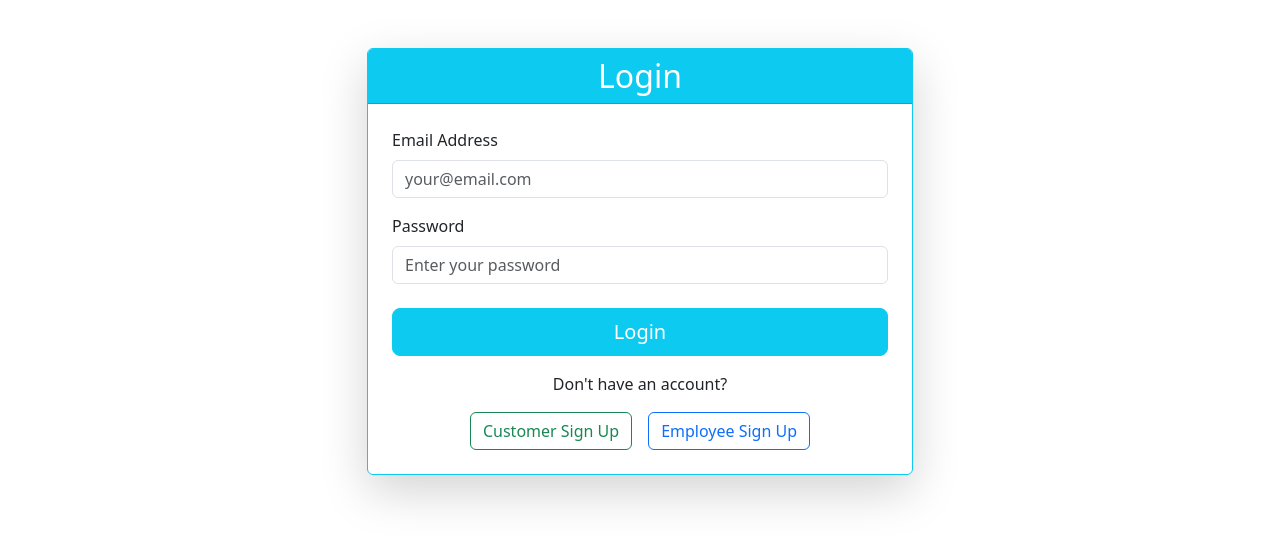
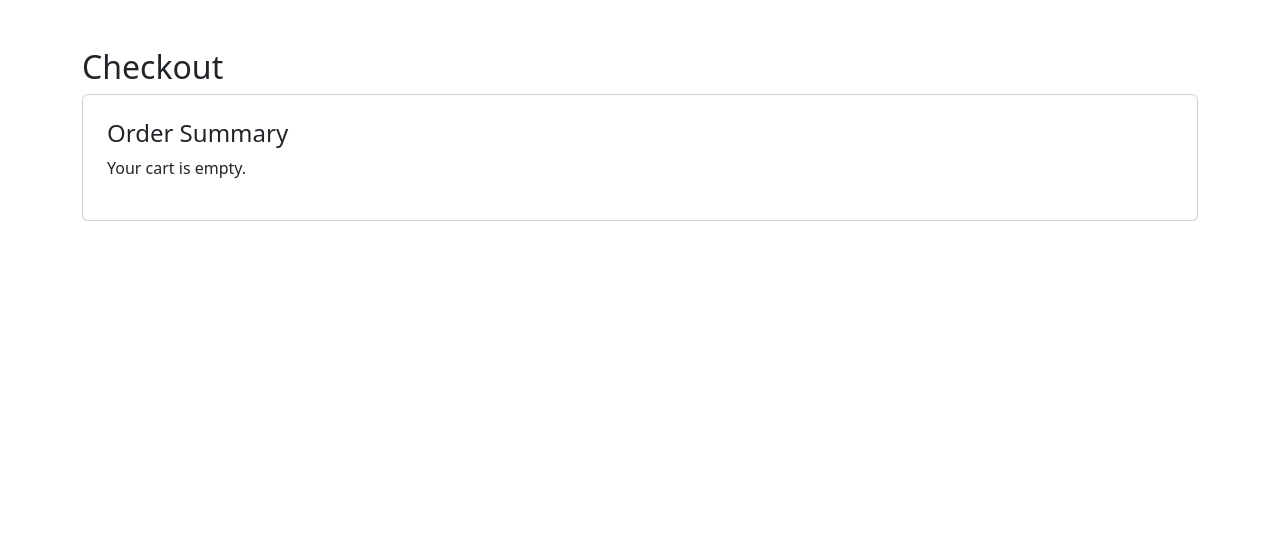
Before and after one commit to RoelVilladiego02/ecommerce_system_react_laravel, a React (Create React App) app in the folder frontend/: page /checkout in a window 1280 px wide. Before the commit this address led to /login. Shown: the top 542 px of the page. Built offline with nearby package versions, Linux system fonts and the light colour scheme.

Commit message:
Added CheckoutPage component and modified App.js

```diff
--- a/frontend/src/App.js
+++ b/frontend/src/App.js
@@ -10,6 +10,7 @@ import Navbar from './components/Navbar';
 import CartPage from './components/CartPage';
 import { AuthProvider } from './contexts/AuthContext';
 import './App.css';
+import CheckoutPage from './components/CheckoutPage';
 
 function App() {
   const [cartItemCount, setCartItemCount] = useState(0);
@@ -33,6 +34,7 @@ function App() {
           <Route path="/employee-dashboard" element={<AdminPanel />} />
           <Route path="/cart" element={<CartPage />} />
           <Route path="*" element={<Navigate to="/login" />} />
+          <Route path="/checkout" element={<CheckoutPage />} />
         </Routes>
       </Router>
     </AuthProvider>
--- /dev/null
+++ b/frontend/src/components/CheckoutPage.js
@@ -0,0 +1,46 @@
+import React, { useContext } from 'react';
+import { AuthContext } from '../contexts/AuthContext';
+import { useNavigate } from 'react-router-dom';
+
+const CheckoutPage = () => {
+  const navigate = useNavigate();
+  const cartItems = JSON.parse(localStorage.getItem('cart')) || [];
+  const totalPrice = cartItems.reduce((total, item) => total + item.price * item.quantity, 0);
+
+  const handleConfirmOrder = () => {
+    alert('Order confirmed!');
+    localStorage.removeItem('cart');
+    navigate('/customer-dashboard');
+  };
+
+  return (
+    <div className="container mt-5">
+      <h2>Checkout</h2>
+      <div className="card p-4">
+        <h4>Order Summary</h4>
+        {cartItems.length === 0 ? (
+          <p>Your cart is empty.</p>
+        ) : (
+          <>
+            <ul className="list-group mb-3">
+              {cartItems.map((item, index) => (
+                <li className="list-group-item d-flex justify-content-between align-items-center" key={index}>
+                  <div>
+                    <strong>{item.name}</strong> (x{item.quantity})
+                  </div>
+                  <span>₱{(item.price * item.quantity).toFixed(2)}</span>
+                </li>
+              ))}
+            </ul>
+            <h5>Total: ₱{totalPrice.toFixed(2)}</h5>
+            <button className="btn btn-success mt-3" onClick={handleConfirmOrder}>
+              Confirm Order
+            </button>
+          </>
+        )}
+      </div>
+    </div>
+  );
+};
+
+export default CheckoutPage;
--- /dev/null
+++ b/package.json
@@ -0,0 +1,5 @@
+{
+  "dependencies": {
+    "react-router-dom": "^7.5.0"
+  }
+}
```
Also changed, not shown: 1 other file (tests, documents, lock files or other folders).
